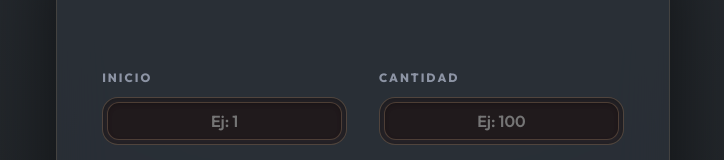
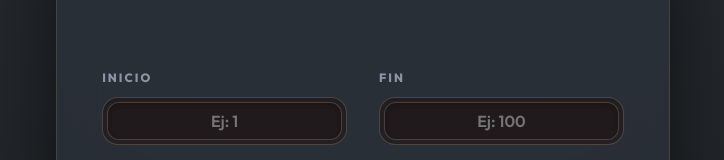
Before and after one commit to virgo4327/Sistema-de-Foliado, a React (Vite) app: page / in a window 1280 px wide. Shown: the part 187-347 px from the top of the page, without its empty margins (277-1001 px from the left). Built offline with nearby package versions, Linux system fonts and the light colour scheme.

Commit message:
Fix: Cambiar Cantidad por Fin para evitar renderizado masivo y optimizar carga

```diff
--- a/src/App.jsx
+++ b/src/App.jsx
@@ -4,7 +4,7 @@ import PrintPreview from './components/PrintPreview';
 
 function App() {
   const [startNumber, setStartNumber] = useState('');
-  const [quantity, setQuantity] = useState('');
+  const [endNumber, setEndNumber] = useState('');
   const [pageSize, setPageSize] = useState('A4');
   const [printOrder, setPrintOrder] = useState('asc');
   const [pages, setPages] = useState([]);
@@ -12,12 +12,14 @@ function App() {
 
   const handleGenerate = () => {
     const start = typeof startNumber === 'string' ? parseInt(startNumber) || 1 : startNumber;
-    const qty = typeof quantity === 'string' ? parseInt(quantity) || 1 : quantity;
+    const end = typeof endNumber === 'string' ? parseInt(endNumber) || start : endNumber;
 
-    if (start < 1 || qty < 1) {
-      alert('Por favor ingrese números válidos mayores a 0');
+    if (start < 1 || end < start) {
+      alert('Por favor ingrese números válidos y asegúrese que el número final sea mayor o igual al inicial');
       return;
     }
+
+    const qty = end - start + 1;
 
     let newPages = Array.from({ length: qty }, (_, i) => start + i);
     if (printOrder === 'desc') {
@@ -38,7 +40,7 @@ function App() {
 
   const handleClear = () => {
     setStartNumber('');
-    setQuantity('');
+    setEndNumber('');
     setPageSize('A4');
     setPages([]);
     setIsGenerated(false);
@@ -49,8 +51,8 @@ function App() {
       <ConfigPanel
         startNumber={startNumber}
         setStartNumber={setStartNumber}
-        quantity={quantity}
-        setQuantity={setQuantity}
+        endNumber={endNumber}
+        setEndNumber={setEndNumber}
         pageSize={pageSize}
         setPageSize={setPageSize}
         printOrder={printOrder}
--- a/src/components/ConfigPanel.jsx
+++ b/src/components/ConfigPanel.jsx
@@ -4,8 +4,8 @@ import styles from '../styles/ConfigPanel.module.css';
 const ConfigPanel = ({
   startNumber,
   setStartNumber,
-  quantity,
-  setQuantity,
+  endNumber,
+  setEndNumber,
   pageSize,
   setPageSize,
   printOrder,
@@ -43,13 +43,13 @@ const ConfigPanel = ({
         </div>
 
         <div className={styles.inputGroup}>
-          <label>Cantidad</label>
+          <label>Fin</label>
           <div className={styles.numberControl}>
             <input
               type="number"
               className={styles.inputField}
-              value={quantity}
-              onChange={(e) => setQuantity(e.target.value === '' ? '' : parseInt(e.target.value))}
+              value={endNumber}
+              onChange={(e) => setEndNumber(e.target.value === '' ? '' : parseInt(e.target.value))}
               placeholder="Ej: 100"
             />
           </div>
```
Also changed, not shown: demo.html (+9 -4 lines).
